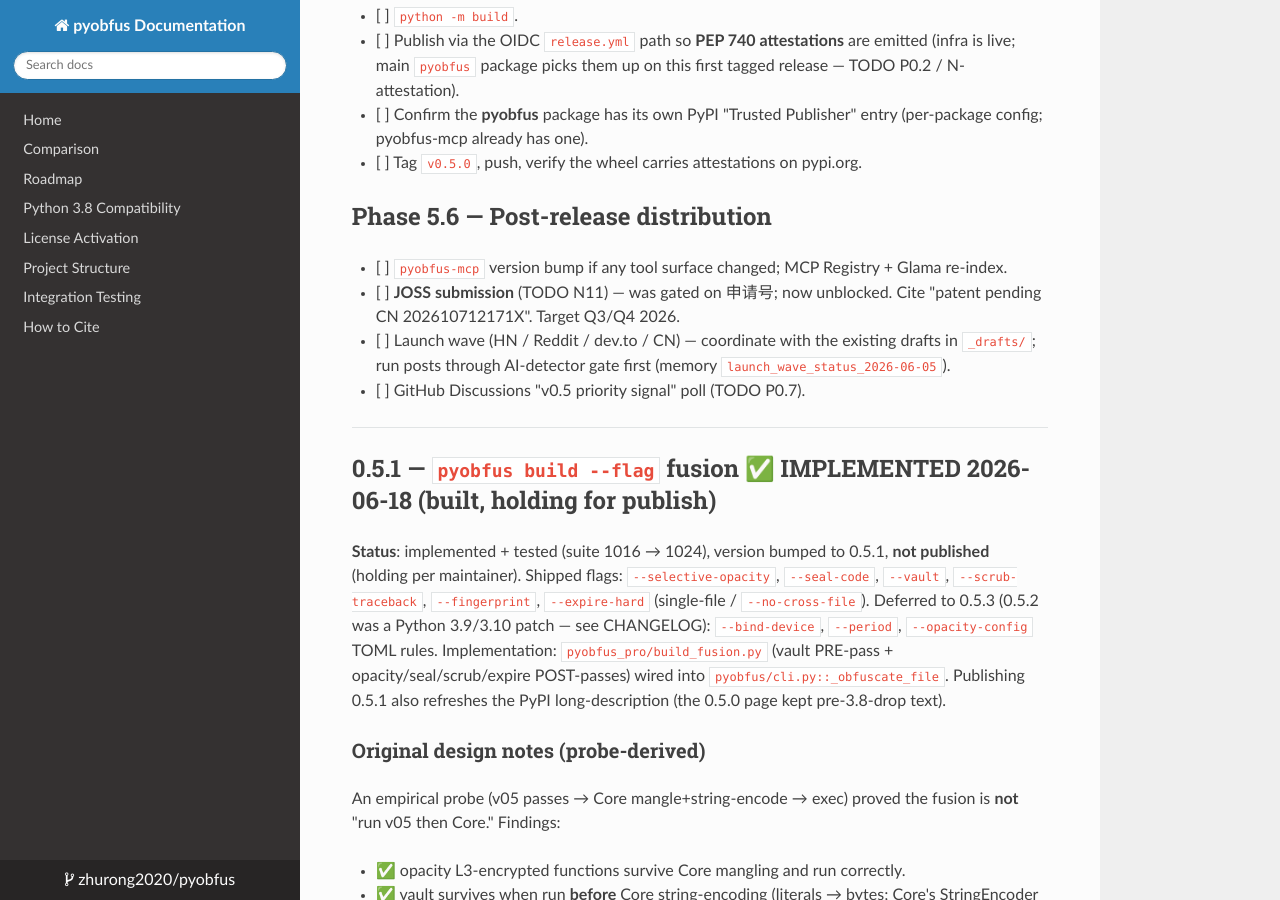
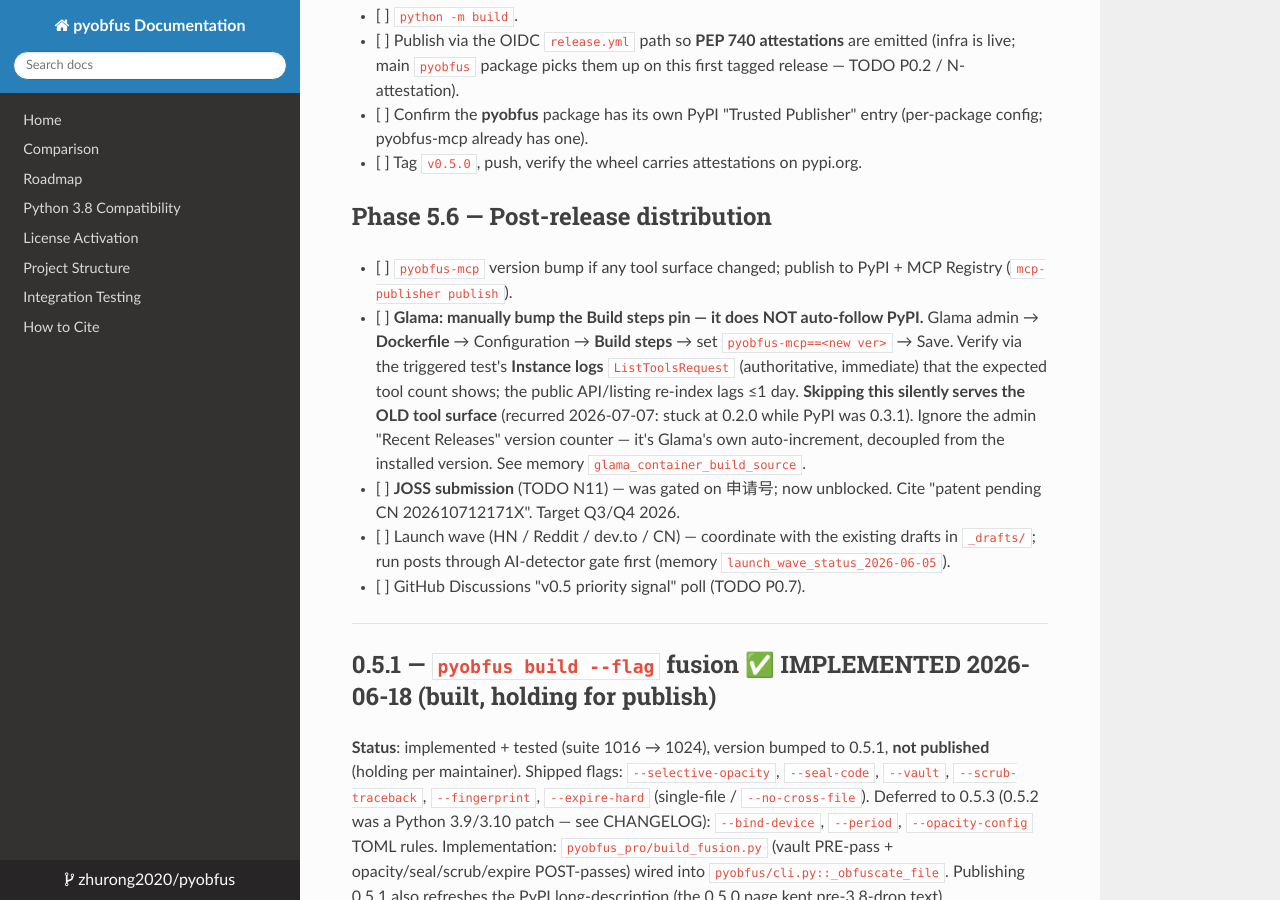
Before and after one commit to zhurong2020/pyobfus, an MkDocs documentation site: the page built from docs/V0.5_RELEASE_PLAN.md, in a window 1280 px wide and 900 px high, scrolled down 2200 px. Built offline with MkDocs 1.6.1, drawn with Linux system fonts in a browser that asks for light colours; nearby versions of some CDN libraries.

Commit message:
docs(glama): codify recurring Build-steps bump; record 07-07 fix to 0.3.1
Glama does NOT auto-follow PyPI latest — every pyobfus-mcp release needs a
manual Build-steps pin bump in the web-UI admin, or the listing silently
serves the old tool surface. Bumped 0.2.0->0.3.1 on 2026-07-07 (test
019f3b5a: ListToolsRequest returned all 8 tools).

- V0.5_RELEASE_PLAN Phase 5.6: replace vague "Glama re-index" with the
  explicit manual Build-steps bump + Instance-logs verification step
- POST_V0.4_TODO: record the 07-07 recurrence; correct the misleading
  "Glama auto re-indexes" framing
- CLAUDE.md: fix dangling memory pointer
  (glama_introspection_dockerfile_pin_2026-06-05 -> glama_container_build_source);
  collapse the Glama cell to rule + SoT pointer per CLAUDE.md hygiene

Co-Authored-By: Claude Opus 4.8 <noreply@anthropic.com>

```diff
--- a/docs/V0.5_RELEASE_PLAN.md
+++ b/docs/V0.5_RELEASE_PLAN.md
@@ -90,8 +90,17 @@ Move `pyobfus-pro-dev/pyobfus_pro_v05/` into the public `pyobfus_pro/`.
 
 ## Phase 5.6 — Post-release distribution
 
-- [ ] `pyobfus-mcp` version bump if any tool surface changed; MCP Registry +
-      Glama re-index.
+- [ ] `pyobfus-mcp` version bump if any tool surface changed; publish to PyPI +
+      MCP Registry (`mcp-publisher publish`).
+- [ ] **Glama: manually bump the Build steps pin — it does NOT auto-follow PyPI.**
+      Glama admin → **Dockerfile** → Configuration → **Build steps** → set
+      `pyobfus-mcp==<new ver>` → Save. Verify via the triggered test's **Instance
+      logs** `ListToolsRequest` (authoritative, immediate) that the expected tool
+      count shows; the public API/listing re-index lags ≤1 day. **Skipping this
+      silently serves the OLD tool surface** (recurred 2026-07-07: stuck at 0.2.0
+      while PyPI was 0.3.1). Ignore the admin "Recent Releases" version counter —
+      it's Glama's own auto-increment, decoupled from the installed version. See
+      memory `glama_container_build_source`.
 - [ ] **JOSS submission** (TODO N11) — was gated on 申请号; now unblocked. Cite
       "patent pending CN 202610712171X". Target Q3/Q4 2026.
 - [ ] Launch wave (HN / Reddit / dev.to / CN) — coordinate with the existing
```
Also changed, not shown: CLAUDE.md (+1 -1 lines), docs/POST_V0.4_TODO.md (+5 -1 lines).
